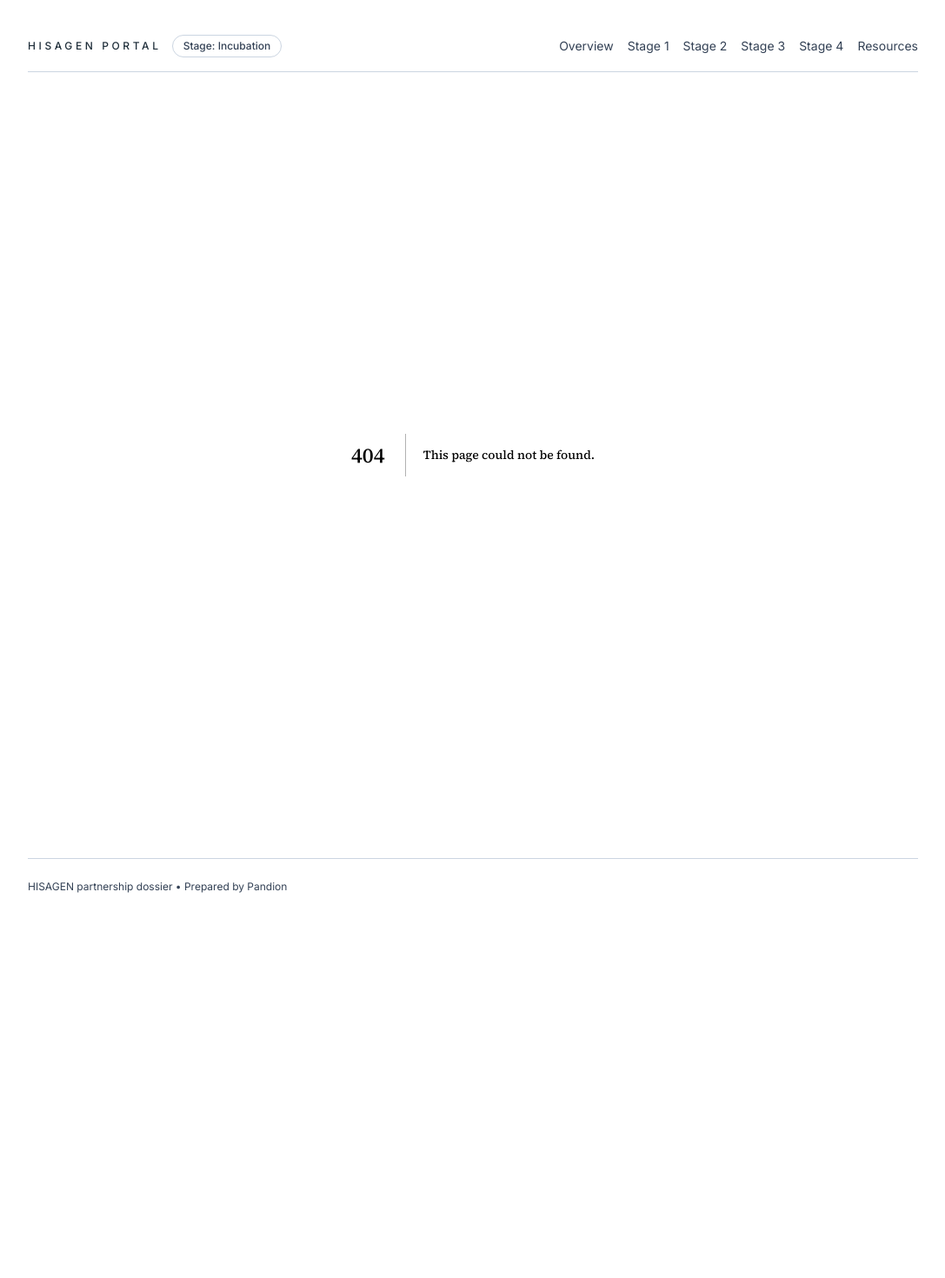
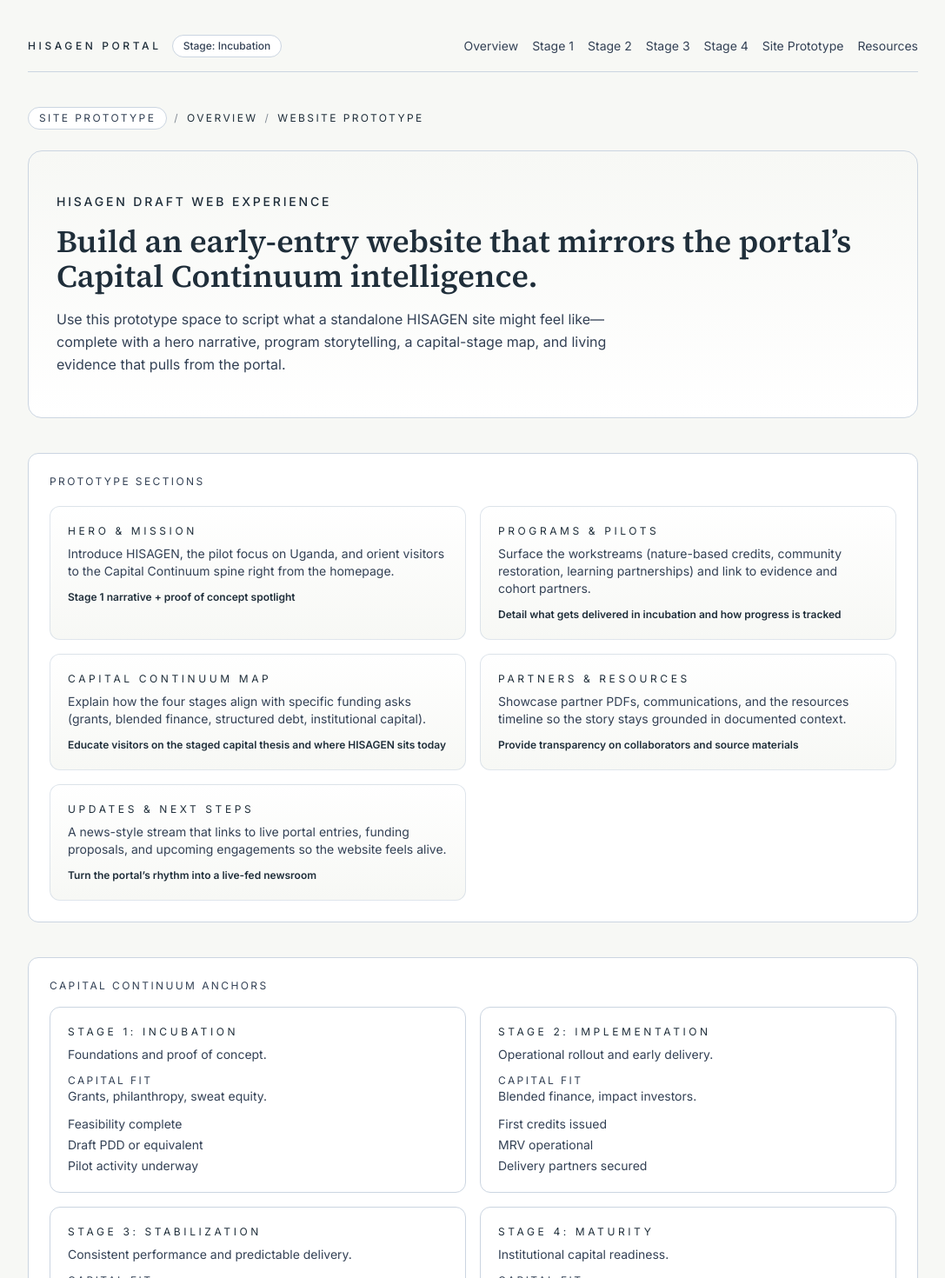
Before and after one commit to juakali100/hisagen, a Next.js app: page /website-prototype in a window 1280 px wide. Before the commit this address had no page. Shown: the top 1470 px of the page at 87% size, without its empty margins (96-1183 px from the left). Before the commit the page ends 1068 px from the top, so only its background shows below. Built offline with nearby package versions, Linux system fonts and the light colour scheme.

Commit message:
Add HISAGEN site prototype page

```diff
--- /dev/null
+++ b/src/app/website-prototype/page.tsx
@@ -0,0 +1,135 @@
+import StageBreadcrumb from "../../components/StageBreadcrumb";
+import { stages } from "../funding-roadmap/capital-continuum/variables";
+
+const prototypeSections = [
+  {
+    label: "Hero & mission",
+    description:
+      "Introduce HISAGEN, the pilot focus on Uganda, and orient visitors to the Capital Continuum spine right from the homepage.",
+    purpose: "Stage 1 narrative + proof of concept spotlight",
+  },
+  {
+    label: "Programs & pilots",
+    description:
+      "Surface the workstreams (nature-based credits, community restoration, learning partnerships) and link to evidence and cohort partners.",
+    purpose: "Detail what gets delivered in incubation and how progress is tracked",
+  },
+  {
+    label: "Capital Continuum map",
+    description:
+      "Explain how the four stages align with specific funding asks (grants, blended finance, structured debt, institutional capital).",
+    purpose: "Educate visitors on the staged capital thesis and where HISAGEN sits today",
+  },
+  {
+    label: "Partners & resources",
+    description:
+      "Showcase partner PDFs, communications, and the resources timeline so the story stays grounded in documented context.",
+    purpose: "Provide transparency on collaborators and source materials",
+  },
+  {
+    label: "Updates & next steps",
+    description:
+      "A news-style stream that links to live portal entries, funding proposals, and upcoming engagements so the website feels alive.",
+    purpose: "Turn the portal’s rhythm into a live-fed newsroom",
+  },
+];
+
+const referenceAssets = [
+  {
+    title: "Funding Roadmap",
+    detail: "Lifecycle alignment + capital continuum reference.",
+    href: "/funding-roadmap",
+  },
+  {
+    title: "Resources timeline",
+    detail: "Chronological comms, attachments, and discovery summaries.",
+    href: "/resources",
+  },
+  {
+    title: "Grant playbook",
+    detail: "Stage 1 grant logic that could animate an application page.",
+    href: "/funding-roadmap/grant-proposal",
+  },
+];
+
+export default function WebsitePrototypePage() {
+  return (
+    <div className="mx-auto max-w-5xl text-ink">
+      <StageBreadcrumb
+        stage="Site Prototype"
+        trail={[{ label: "Overview", href: "/" }, { label: "Website Prototype" }]}
+      />
+
+      <section className="rounded-2xl border border-mist bg-gradient-to-b from-parchment to-white px-8 py-12">
+        <p className="text-sm font-medium uppercase tracking-[0.2em] text-secondary">
+          HISAGEN Draft Web Experience
+        </p>
+        <h1 className="mt-4 text-4xl font-semibold text-secondary">
+          Build an early-entry website that mirrors the portal’s Capital Continuum intelligence.
+        </h1>
+        <p className="mt-4 max-w-2xl text-base leading-relaxed text-slate">
+          Use this prototype space to script what a standalone HISAGEN site might feel like—complete with a hero narrative,
+          program storytelling, a capital-stage map, and living evidence that pulls from the portal.
+        </p>
+      </section>
+
+      <section className="mt-10 rounded-xl border border-mist bg-white p-6">
+        <p className="text-xs uppercase tracking-[0.2em] text-slate">Prototype sections</p>
+        <div className="mt-5 grid gap-4 md:grid-cols-2">
+          {prototypeSections.map((section) => (
+            <div key={section.label} className="rounded-xl border border-mist/60 bg-gradient-to-b from-white to-parchment p-5">
+              <p className="text-xs uppercase tracking-[0.3em] text-secondary">{section.label}</p>
+              <p className="mt-2 text-sm text-slate">{section.description}</p>
+              <p className="mt-3 text-xs font-semibold text-secondary">{section.purpose}</p>
+            </div>
+          ))}
+        </div>
+      </section>
+
+      <section className="mt-10 space-y-4 rounded-xl border border-mist bg-white p-6">
+        <p className="text-xs uppercase tracking-[0.2em] text-slate">Capital Continuum anchors</p>
+        <div className="grid gap-4 md:grid-cols-2">
+          {stages.map((stage) => (
+            <div key={stage.title} className="rounded-xl border border-mist p-5">
+              <p className="text-xs uppercase tracking-[0.3em] text-secondary">{stage.title}</p>
+              <p className="mt-2 text-sm text-slate">{stage.focus}</p>
+              <p className="mt-3 text-xs uppercase tracking-[0.2em] text-slate">Capital fit</p>
+              <p className="text-sm text-slate">{stage.capital}</p>
+              <ul className="mt-3 space-y-1 text-sm text-slate">
+                {stage.milestones.map((milestone) => (
+                  <li key={milestone}>{milestone}</li>
+                ))}
+              </ul>
+            </div>
+          ))}
+        </div>
+      </section>
+
+      <section className="mt-10 grid gap-6 md:grid-cols-3">
+        {referenceAssets.map((asset) => (
+          <div key={asset.title} className="rounded-xl border border-mist bg-white p-5">
+            <p className="text-xs uppercase tracking-[0.3em] text-secondary">{asset.title}</p>
+            <p className="mt-2 text-sm text-slate">{asset.detail}</p>
+            <p className="mt-4 text-xs uppercase tracking-[0.2em] text-secondary">
+              Link
+            </p>
+            <p className="text-sm text-secondary">
+              <a href={asset.href} className="underline-offset-4 hover:underline">
+                View page
+              </a>
+            </p>
+          </div>
+        ))}
+      </section>
+
+      <section className="mt-10 rounded-xl border border-mist bg-white p-6">
+        <p className="text-xs uppercase tracking-[0.2em] text-slate">Next steps for the prototype</p>
+        <ol className="mt-4 space-y-2 text-sm text-slate">
+          <li>Turn each prototype section into a dedicated page within this app, mirroring the nav hierarchy.</li>
+          <li>Feed live data (communications, attachments, capital scores) into the prototype cards via shared JSON or markdown sources.</li>
+          <li>Keep the site refreshed by linking updates to the portal’s news/timeline so it stays consistent with the operating context.</li>
+        </ol>
+      </section>
+    </div>
+  );
+}
--- a/src/components/Nav.tsx
+++ b/src/components/Nav.tsx
@@ -6,6 +6,7 @@ const links = [
   { href: "/stage-2", label: "Stage 2" },
   { href: "/stage-3", label: "Stage 3" },
   { href: "/stage-4", label: "Stage 4" },
+  { href: "/website-prototype", label: "Site Prototype" },
   { href: "/resources", label: "Resources" },
 ];
 
```
